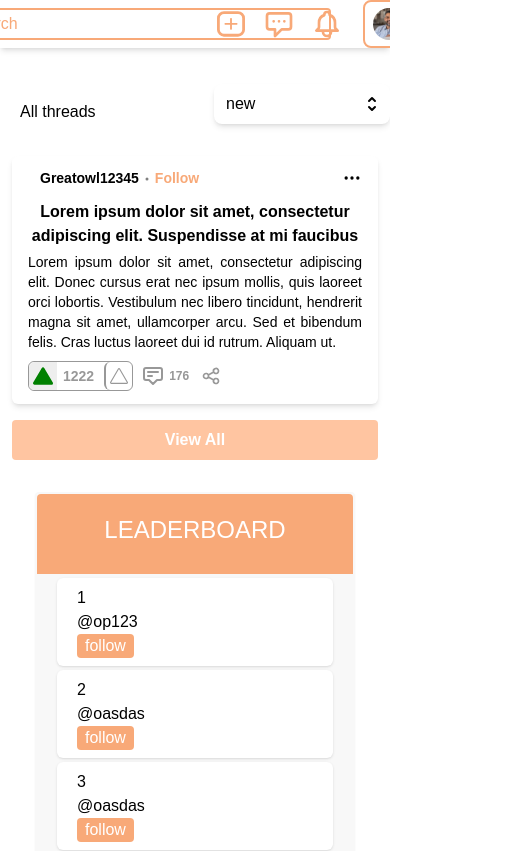
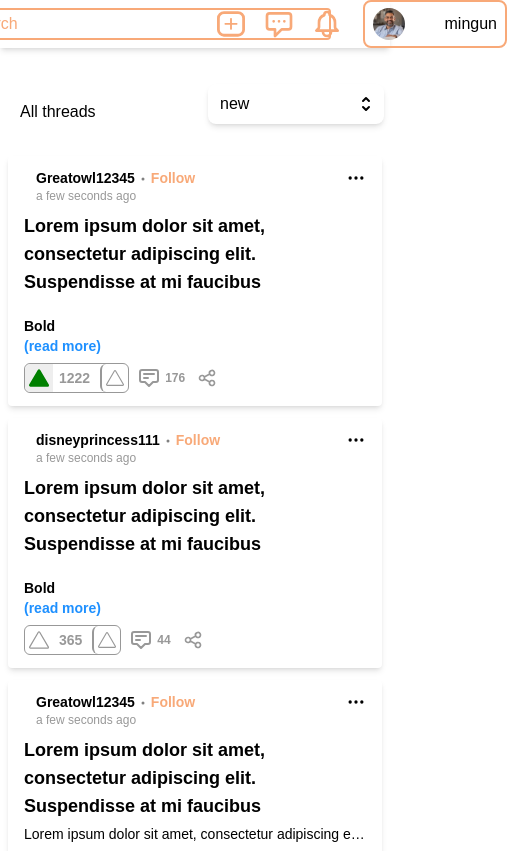
Before and after one commit to ovisannn/disspace-UI, a Next.js app: page / in a window 390 px wide. Shown: the top 851 px of the page, 507 px wide, since content can reach past the window. Built offline with nearby package versions, Linux system fonts and the light colour scheme.

Commit message:
fixing responsive dashboard

```diff
--- a/components/Thread.jsx
+++ b/components/Thread.jsx
@@ -1,3 +1,4 @@
+import { useState } from "react";
 import { BsDot, BsTriangle, BsTriangleFill } from "react-icons/bs";
 import {
   AnnotationIcon,
@@ -5,15 +6,17 @@ import {
   DotsHorizontalIcon,
 } from "@heroicons/react/outline";
 import Image from "next/image";
+import moment from "moment";
 
-function Thread({ data, limit }) {
+function Thread({ data }) {
+  const [active, setActive] = useState(false);
+
+  const toggleActive = () => {
+    setActive(true);
+  };
+
   return (
-    <>
-      {data?.slice(0, limit != null ? limit : data?.length).map((data) => (
-        <div
-          key={data.id}
-          className="bg-white shadow-md px-4 py-3 mt-3 rounded-md max-w-2xl cursor-pointer hover:drop-shadow-lg h-fit mx-3 md:mx-0"
-        >
+    <div className="bg-white shadow-md px-4 py-3 mt-3 mx-2 rounded cursor-pointer max-w-xl hover:drop-shadow-lg h-fit">
       <div className="flex justify-between">
         <div className="flex items-center">
           {/* <Image
@@ -36,7 +39,7 @@ function Thread({ data, limit }) {
               </span>
             </div>
             <div className="text-grayTxt font-medium text-xs">
-                  {data?.created_at}
+              {moment(data?.created_at).fromNow()}
             </div>
           </div>
         </div>
@@ -44,29 +47,26 @@ function Thread({ data, limit }) {
           <DotsHorizontalIcon className="h-5 w-5" />
         </div>
       </div>
-          <div className="grid place-items-center sm:flex items-center mt-3 mb-2">
-            {data?.image_url ? (
-              <div className="mr-3.5">
-                <Image
-                  className="object-cover rounded-md"
-                  src={data.image_url}
-                  height={180}
-                  width={180}
-                  layout="fixed"
-                  alt="cover"
+      <div className="mt-2">
+        <div className="font-bold text-lg mb-1">{data?.title}</div>
+        <div
+          className={
+            active
+              ? "unreset h-fit font-medium text-sm"
+              : "unreset h-8 truncate font-medium text-sm"
+          }
+          dangerouslySetInnerHTML={{ __html: data?.content }}
         />
+        {active ? (
+          ""
+        ) : (
+          <div
+            className="text-lightBlue hover:text-blue mt-1 text-sm font-semibold"
+            onClick={toggleActive}
+          >
+            (read more)
           </div>
-            ) : (
-              ""
         )}
-            <div>
-              <h3 className="font-bold text-md mb-1 text-center sm:text-left">
-                {data?.title}
-              </h3>
-              <p className="font-medium text-sm text-md text-justify">
-                {data?.content}
-              </p>
-            </div>
       </div>
       <div className="flex items-center text-grayTxt text-xs mt-1.5">
         <div className="flex items-center text-sm border rounded-md">
@@ -101,8 +101,6 @@ function Thread({ data, limit }) {
         </div>
       </div>
     </div>
-      ))}
-    </>
   );
 }
 
--- a/dummyData.js
+++ b/dummyData.js
@@ -6,147 +6,176 @@
 // color_theme varchar
 
 exports.dummyCategory = {
-    id : 123,
-    nama_kategori : 'gaming',
-    description : "A topic for (almost) anything related to games - video games, board games, card games, etc. (but not sports).",
-    rules :[
+  id: 123,
+  nama_kategori: "gaming",
+  description:
+    "A topic for (almost) anything related to games - video games, board games, card games, etc. (but not sports).",
+  rules: [
     {
-            no : 1,
-            text: "Lorem ipsum dolor sit amet"
+      no: 1,
+      text: "Lorem ipsum dolor sit amet",
     },
     {
-            no : 2,
-            text: "Lorem ipsum dolor sit amet"
+      no: 2,
+      text: "Lorem ipsum dolor sit amet",
     },
     {
-            no : 3,
-            text: "Lorem ipsum dolor sit amet"
+      no: 3,
+      text: "Lorem ipsum dolor sit amet",
     },
     {
-            no : 4,
-            text: "Lorem ipsum dolor sit amet"
+      no: 4,
+      text: "Lorem ipsum dolor sit amet",
     },
     {
-            no : 5,
-            text: "Lorem ipsum dolor sit amet"
+      no: 5,
+      text: "Lorem ipsum dolor sit amet",
     },
     {
-            no : 6,
-            text: "Lorem ipsum dolor sit amet"
+      no: 6,
+      text: "Lorem ipsum dolor sit amet",
     },
   ],
-    headerPath:'',
-    color_theme:'#AC6BFE'
-}
+  headerPath: "",
+  color_theme: "#AC6BFE",
+};
 
 exports.momodList = [
   {
     id: 123,
-        user_id : '@gmomo'
+    user_id: "@gmomo",
   },
   {
     id: 23,
-        user_id : '@admin123'
+    user_id: "@admin123",
   },
   {
     id: 3,
-        user_id : '@prindapan'
+    user_id: "@prindapan",
   },
   {
     id: 154,
-        user_id : '@huehue'
-    }
-]
+    user_id: "@huehue",
+  },
+];
 
-exports.topUser =[
+exports.topUser = [
   {
-        full_name:"ovi sanjaya",
-        username:"@op123",
+    full_name: "ovi sanjaya",
+    username: "@op123",
     password: "op123",
-        email:"ovi.sanjaya11@gmail.com",
-        gender:"male",
-        role:1,
-        status:"active",
-        profilePict : ['https://randomuser.me/api/portraits/lego/5.jpg'],
-        created_at:7042229571969613827,
-        updated_at:7042229571969613828
+    email: "ovi.sanjaya11@gmail.com",
+    gender: "male",
+    role: 1,
+    status: "active",
+    profilePict: ["https://randomuser.me/api/portraits/lego/5.jpg"],
+    created_at: 7042229571969613827,
+    updated_at: 7042229571969613828,
   },
   {
-        full_name:"asd",
-        username:"@oasdas",
+    full_name: "asd",
+    username: "@oasdas",
     password: "op123",
-        email:"ovi.sanjaya11@gmail.com",
-        gender:"male",
-        role:1,
-        status:"active",
-        profilePict : ['https://randomuser.me/api/portraits/lego/1.jpg'],
-        created_at:7042229571969613827,
-        updated_at:7042229571969613828
+    email: "ovi.sanjaya11@gmail.com",
+    gender: "male",
+    role: 1,
+    status: "active",
+    profilePict: ["https://randomuser.me/api/portraits/lego/1.jpg"],
+    created_at: 7042229571969613827,
+    updated_at: 7042229571969613828,
   },
   {
-        full_name:"asd",
-        username:"@oasdas",
+    full_name: "asd",
+    username: "@oasdas",
     password: "op123",
-        email:"ovi.sanjaya11@gmail.com",
-        gender:"male",
-        role:1,
-        profilePict : ['https://randomuser.me/api/portraits/lego/2.jpg'],
-        status:"active",
-        created_at:7042229571969613827,
-        updated_at:7042229571969613828
+    email: "ovi.sanjaya11@gmail.com",
+    gender: "male",
+    role: 1,
+    profilePict: ["https://randomuser.me/api/portraits/lego/2.jpg"],
+    status: "active",
+    created_at: 7042229571969613827,
+    updated_at: 7042229571969613828,
   },
   {
-        full_name:"asd",
-        username:"@oasdas",
+    full_name: "asd",
+    username: "@oasdas",
     password: "op123",
-        email:"ovi.sanjaya11@gmail.com",
-        gender:"male",
-        role:1,
-        status:"active",
-        profilePict : ['https://randomuser.me/api/portraits/lego/3.jpg'],
-        created_at:7042229571969613827,
-        updated_at:7042229571969613828
+    email: "ovi.sanjaya11@gmail.com",
+    gender: "male",
+    role: 1,
+    status: "active",
+    profilePict: ["https://randomuser.me/api/portraits/lego/3.jpg"],
+    created_at: 7042229571969613827,
+    updated_at: 7042229571969613828,
   },
   {
-        full_name:"asd",
-        username:"@oasdas",
+    full_name: "asd",
+    username: "@oasdas",
     password: "op123",
-        email:"ovi.sanjaya11@gmail.com",
-        profilePict : ['https://randomuser.me/api/portraits/lego/4.jpg'],
-        gender:"male",
-        role:1,
-        status:"active",
-        created_at:7042229571969613827,
-        updated_at:7042229571969613828
+    email: "ovi.sanjaya11@gmail.com",
+    profilePict: ["https://randomuser.me/api/portraits/lego/4.jpg"],
+    gender: "male",
+    role: 1,
+    status: "active",
+    created_at: 7042229571969613827,
+    updated_at: 7042229571969613828,
   },
-]
+];
 
 exports.categoryList = [
   {
     id: 1,
-        name : 'gaming',
+    name: "gaming",
   },
   {
     id: 2,
-        name : 'health',
+    name: "health",
   },
   {
     id: 3,
-        name : 'politics',
+    name: "politics",
   },
   {
     id: 4,
-        name : 'lifestyle',
+    name: "lifestyle",
   },
   {
     id: 5,
-        name : 'menganggur',
-    }
-]
+    name: "menganggur",
+  },
+];
 
 exports.threadData = [
   {
-      id: 1,
+    _id: 1,
+    username: "Greatowl12345",
+    date: "4 days ago",
+    profile: "https://randomuser.me/api/portraits/men/28.jpg",
+    title:
+      "Lorem ipsum dolor sit amet, consectetur adipiscing elit. Suspendisse at mi faucibus",
+    content: `<p><strong>Bold</strong></p><p><em>italic</em></p><p><u>underline</u></p><p><s>strikethrough</s></p><blockquote>quote</blockquote><ol><li>num list</li><li>num list</li><li>num list</li></ol><p><br></p><ul><li>bullet list</li><li>bullet list</li></ul><p><br></p><p class="ql-indent-1">indent 1</p><p class="ql-indent-2">indent 2</p><p><br></p><p><a href="http://localhost:3000/google.com" rel="noopener noreferrer" target="_blank">link</a></p>`,
+    num_votes: 1222,
+    num_comments: 176,
+    liked: true,
+    active: false,
+  },
+  {
+    _id: 2,
+    username: "disneyprincess111",
+    date: "2 days ago",
+    profile: "https://randomuser.me/api/portraits/women/52.jpg",
+    title:
+      "Lorem ipsum dolor sit amet, consectetur adipiscing elit. Suspendisse at mi faucibus",
+    content: `<p><strong>Bold</strong></p><p><em>italic</em></p><p><u>underline</u></p><p><s>strikethrough</s></p><blockquote>quote</blockquote><ol><li>num list</li><li>num list</li><li>num list</li></ol><p><br></p><ul><li>bullet list</li><li>bullet list</li></ul><p><br></p><p class="ql-indent-1">indent 1</p><p class="ql-indent-2">indent 2</p><p><br></p><p><a href="http://localhost:3000/google.com" rel="noopener noreferrer" target="_blank">link</a></p>`,
+    num_votes: 365,
+    num_comments: 44,
+    image_url:
+      "https://images.unsplash.com/photo-1593642532842-98d0fd5ebc1a?ixlib=rb-1.2.1&ixid=MnwxMjA3fDF8MHxlZGl0b3JpYWwtZmVlZHwxfHx8ZW58MHx8fHw%3D&auto=format&fit=crop&w=700&q=60",
+    liked: false,
+    active: false,
+  },
+  {
+    _id: 3,
     username: "Greatowl12345",
     date: "4 days ago",
     profile: "https://randomuser.me/api/portraits/men/28.jpg",
@@ -157,9 +186,10 @@ exports.threadData = [
     num_votes: 1222,
     num_comments: 176,
     liked: true,
+    active: false,
   },
   {
-      id: 2,
+    _id: 4,
     username: "disneyprincess111",
     date: "2 days ago",
     profile: "https://randomuser.me/api/portraits/women/52.jpg",
@@ -172,9 +202,10 @@ exports.threadData = [
     image_url:
       "https://images.unsplash.com/photo-1593642532842-98d0fd5ebc1a?ixlib=rb-1.2.1&ixid=MnwxMjA3fDF8MHxlZGl0b3JpYWwtZmVlZHwxfHx8ZW58MHx8fHw%3D&auto=format&fit=crop&w=700&q=60",
     liked: false,
+    active: false,
   },
   {
-        id: 3,
+    _id: 5,
     username: "Greatowl12345",
     date: "4 days ago",
     profile: "https://randomuser.me/api/portraits/men/28.jpg",
@@ -185,9 +216,10 @@ exports.threadData = [
     num_votes: 1222,
     num_comments: 176,
     liked: true,
+    active: false,
   },
   {
-        id: 4,
+    _id: 6,
     username: "disneyprincess111",
     date: "2 days ago",
     profile: "https://randomuser.me/api/portraits/women/52.jpg",
@@ -200,67 +232,42 @@ exports.threadData = [
     image_url:
       "https://images.unsplash.com/photo-1593642532842-98d0fd5ebc1a?ixlib=rb-1.2.1&ixid=MnwxMjA3fDF8MHxlZGl0b3JpYWwtZmVlZHwxfHx8ZW58MHx8fHw%3D&auto=format&fit=crop&w=700&q=60",
     liked: false,
-      },
-      {
-        id: 5,
-        username: "Greatowl12345",
-        date: "4 days ago",
-        profile: "https://randomuser.me/api/portraits/men/28.jpg",
-        title:
-          "Lorem ipsum dolor sit amet, consectetur adipiscing elit. Suspendisse at mi faucibus",
-        content:
-          "Lorem ipsum dolor sit amet, consectetur adipiscing elit. Donec cursus erat nec ipsum mollis, quis laoreet orci lobortis. Vestibulum nec libero tincidunt, hendrerit magna sit amet, ullamcorper arcu. Sed et bibendum felis. Cras luctus laoreet dui id rutrum. Aliquam ut.",
-        num_votes: 1222,
-        num_comments: 176,
-        liked: true,
-      },
-      {
-        id: 6,
-        username: "disneyprincess111",
-        date: "2 days ago",
-        profile: "https://randomuser.me/api/portraits/women/52.jpg",
-        title:
-          "Lorem ipsum dolor sit amet, consectetur adipiscing elit. Suspendisse at mi faucibus",
-        content:
-          "Lorem ipsum dolor sit amet, consectetur adipiscing elit. Donec cursus erat nec ipsum mollis, quis laoreet orci lobortis. Vestibulum nec libero tincidunt, hendrerit magna sit amet, ullamcorper arcu. Sed et bibendum felis. Cras luctus laoreet dui id rutrum. Aliquam ut.",
-        num_votes: 365,
-        num_comments: 44,
-        image_url:
-          "https://images.unsplash.com/photo-1593642532842-98d0fd5ebc1a?ixlib=rb-1.2.1&ixid=MnwxMjA3fDF8MHxlZGl0b3JpYWwtZmVlZHwxfHx8ZW58MHx8fHw%3D&auto=format&fit=crop&w=700&q=60",
-        liked: false,
+    active: false,
   },
 ];
 
-exports.comments =[
+exports.comments = [
   {
-        id:123,
-        user_id:123,
-        thread_id:123,
-        comment:'Lorem ipsum dolor sit amet, consectetur adipiscing elit, sed do eiusmod tempor incididunt ut labore et dolore magna aliqua. Ut enim ad minim veniam, quis nostrud exercitation ullamco laboris nisi ut aliquip ex ea commodo consequat.',
-        liked_by : [1,1,1,1,1,1,1,1,1,1,1]
+    id: 123,
+    user_id: 123,
+    thread_id: 123,
+    comment:
+      "Lorem ipsum dolor sit amet, consectetur adipiscing elit, sed do eiusmod tempor incididunt ut labore et dolore magna aliqua. Ut enim ad minim veniam, quis nostrud exercitation ullamco laboris nisi ut aliquip ex ea commodo consequat.",
+    liked_by: [1, 1, 1, 1, 1, 1, 1, 1, 1, 1, 1],
   },
   {
-        id:123,
-        user_id:123,
-        thread_id:123,
-        comment:'Lorem ipsum dolor sit amet, consectetur adipiscing elit, sed do eiusmod tempor incididunt ut labore et dolore magna aliqua. Ut enim ad minim veniam, quis nostrud exercitation ullamco laboris nisi ut aliquip ex ea commodo consequat.',
-        liked_by : [1,1,1,1,1,1,1,1]
+    id: 123,
+    user_id: 123,
+    thread_id: 123,
+    comment:
+      "Lorem ipsum dolor sit amet, consectetur adipiscing elit, sed do eiusmod tempor incididunt ut labore et dolore magna aliqua. Ut enim ad minim veniam, quis nostrud exercitation ullamco laboris nisi ut aliquip ex ea commodo consequat.",
+    liked_by: [1, 1, 1, 1, 1, 1, 1, 1],
   },
   {
-        id:123,
-        user_id:123,
-        thread_id:123,
-        comment:'Lorem ipsum dolor sit amet, consectetur adipiscing elit, sed do eiusmod tempor incididunt ut labore et dolore magna aliqua. Ut enim ad minim veniam, quis nostrud exercitation ullamco laboris nisi ut aliquip ex ea commodo consequat.',
-        liked_by : [1,1,1,1,1,1,1,1,1,1,1,1,1,1,1,1,1,]
-    }
-]
+    id: 123,
+    user_id: 123,
+    thread_id: 123,
+    comment:
+      "Lorem ipsum dolor sit amet, consectetur adipiscing elit, sed do eiusmod tempor incididunt ut labore et dolore magna aliqua. Ut enim ad minim veniam, quis nostrud exercitation ullamco laboris nisi ut aliquip ex ea commodo consequat.",
+    liked_by: [1, 1, 1, 1, 1, 1, 1, 1, 1, 1, 1, 1, 1, 1, 1, 1, 1],
+  },
+];
 
-exports.currentUser =
-{
-  _id: '62dc7d9ed23cd8284d011234',
-  full_name : 'Harry Von Potter',
-  username: 'harryvpotter1',
-  email: 'harry@gmail.com',
+exports.currentUser = {
+  _id: "62dc7d9ed23cd8284d011234",
+  full_name: "Harry Von Potter",
+  username: "harryvpotter1",
+  email: "harry@gmail.com",
   role: 3,
-  profile_pict: 'https://randomuser.me/api/portraits/men/82.jpg'
-}
+  profile_pict: "https://randomuser.me/api/portraits/men/82.jpg",
+};
--- a/package.json
+++ b/package.json
@@ -14,6 +14,7 @@
     "firebase": "^9.6.1",
     "moment": "^2.29.1",
     "next": "12.0.7",
+    "postcss-nesting": "^10.1.2",
     "react": "17.0.2",
     "react-dom": "17.0.2",
     "react-icons": "^4.3.1",
@@ -25,6 +26,7 @@
     "eslint": "8.4.1",
     "eslint-config-next": "12.0.7",
     "postcss": "^8.4.5",
+    "postcss-import": "^14.0.2",
     "tailwindcss": "^3.0.2"
   }
 }
--- a/pages/_app.js
+++ b/pages/_app.js
@@ -1,7 +1,7 @@
 import '../styles/globals.css'
 
-function MyApp({ Component, pageProps }) {
-  return <Component {...pageProps} />
+export default function MyApp({ Component, pageProps }) {
+  const getLayout = Component.getLayout || ((page) => page)
+
+  return getLayout(<Component {...pageProps} />)
 }
-
-export default MyApp
--- a/pages/index.js
+++ b/pages/index.js
@@ -1,33 +1,42 @@
-import { momodList, dummyCategory, topUser, categoryList, threadData } from '../dummyData'
-import LeaderBoards from '../components/LeaderBoards'
-import CategoryList from '../components/CategoryList'
-import Navbar from '../components/navbar'
-import Thread from '../components/thread'
-import ThreadSelector from '../components/ThreadSelector'
-import Footer from '../components/Footer'
+import {
+  momodList,
+  dummyCategory,
+  topUser,
+  categoryList,
+  threadData,
+} from "../dummyData";
+import LeaderBoards from "../components/LeaderBoards";
+import CategoryList from "../components/CategoryList";
+import Navbar from "../components/navbar";
+import Thread from "../components/thread";
+import ThreadSelector from "../components/ThreadSelector";
+import Footer from "../components/Footer";
 import { useState } from "react";
 
-
 export default function Home() {
-  const [limit, setLimit] = useState(1)
+  const [limit, setLimit] = useState(4);
 
   return (
-    <div className='flex flex-col justify-center overflow-x-hidden'>
+    <div className="flex flex-col justify-center lg:items-center">
       <Navbar />
-      <div className='flex justify-center'>
-        <div className="md:w-8/12 flex justify-center">
-          <div className="flex flex-col md:flex-row justify-between my-8 gap-x-14">
+      <div>
+        <div>
+          <div className="flex flex-col md:flex-row my-8 gap-x-14">
             {/* thread */}
-            <div className=''>
-              <div className='flex flex-row justify-between'>
-                <div className='p-5'>
-                  All threads
-                </div>
-                <div>
+            <div className="">
+              <div className="flex flex-row justify-between">
+                <div className="p-5">All threads</div>
+                <div className="mr-1.5">
                   <ThreadSelector />
                 </div>
               </div>
-              <Thread data={threadData} limit={limit}/>
+              <div className="max-w-2xl">
+                {threadData
+                  ?.slice(0, limit != null ? limit : threadData?.length)
+                  .map((data) => (
+                    <Thread data={data} key={data?._id} limit={limit} />
+                  ))}
+              </div>
               <div className="mx-3 md:mx-0">
                 <button
                   className="bg-lightOrange hover:bg-orange text-white font-bold py-2 px-4 rounded mt-4 w-full"
@@ -38,12 +47,12 @@ export default function Home() {
               </div>
             </div>
             {/* side content */}
-            <div className='flex flex-col items-center my-8 md:my-0'>
+            <div className="flex flex-col items-center my-8 md:my-0">
               <div>
                 <LeaderBoards topUsers={topUser} />
               </div>
-              <div className='py-8'>
-                <CategoryList categories={categoryList}/>
+              <div className="py-8">
+                <CategoryList categories={categoryList} />
               </div>
             </div>
           </div>
@@ -54,5 +63,5 @@ export default function Home() {
         <Footer />
       </div>
     </div>
-  )
+  );
 }
--- a/styles/globals.css
+++ b/styles/globals.css
@@ -2,6 +2,179 @@
 @tailwind components;
 @tailwind utilities;
 @import url("https://fonts.googleapis.com/css2?family=Poppins:wght@200;300;400&display=swap");
+
+@layer components {
+  .unreset {
+    a {
+      @apply text-blue underline;
+    }
+    p {
+      @apply my-4;
+    }
+
+    blockquote,
+    figure {
+      @apply my-4 mx-10;
+    }
+
+    hr {
+      @apply border;
+    }
+
+    h1 {
+      @apply text-4xl font-bold my-2;
+    }
+
+    h2 {
+      @apply text-2xl font-bold my-3;
+    }
+
+    h3 {
+      @apply text-lg font-bold my-4;
+    }
+
+    h4 {
+      @apply text-base font-bold my-5;
+    }
+
+    h5 {
+      @apply text-sm font-bold my-6;
+    }
+
+    h6 {
+      @apply text-xs font-bold my-10;
+    }
+
+    article,
+    aside,
+    nav,
+    section {
+      h1 {
+        @apply text-2xl font-bold my-3;
+      }
+
+      article,
+      aside,
+      nav,
+      section {
+        h1 {
+          @apply text-lg font-bold my-4;
+        }
+
+        article,
+        aside,
+        nav,
+        section {
+          h1 {
+            @apply text-base font-bold my-5;
+          }
+
+          article,
+          aside,
+          nav,
+          section {
+            h1 {
+              @apply text-sm font-bold my-6;
+            }
+
+            article,
+            aside,
+            nav,
+            section {
+              h1 {
+                @apply text-xs font-bold my-10;
+              }
+            }
+          }
+        }
+      }
+    }
+
+    ul,
+    menu {
+      @apply list-disc my-1 pl-10;
+    }
+
+    ol {
+      @apply list-decimal my-4 pl-10;
+    }
+
+    ul,
+    ol {
+      ul {
+        list-style-type: circle;
+      }
+
+      ul,
+      ol {
+        ul {
+          list-style-type: square;
+        }
+      }
+    }
+
+    dd {
+      @apply pl-10;
+    }
+
+    dl {
+      @apply my-4;
+    }
+
+    ul,
+    ol,
+    menu,
+    dl {
+      ul,
+      ol,
+      menu,
+      dl {
+        margin: 0;
+      }
+    }
+
+    legend {
+      @apply py-0 px-1;
+    }
+
+    fieldset {
+      @apply my-0 mx-1 pt-0 px-1 pb-2;
+    }
+
+    b,
+    strong {
+      font-weight: bold;
+    }
+
+    pre {
+      @apply my-4;
+    }
+
+    .ql-align-left {
+      @apply text-left;
+    }
+
+    .ql-align-center {
+      @apply text-center;
+    }
+
+    .ql-align-right {
+      @apply text-right;
+    }
+
+    .ql-indent-1 {
+      @apply indent-9;
+    }
+
+    .ql-indent-2 {
+      @apply indent-20;
+    }
+
+    .ql-indent-3 {
+      @apply indent-28
+    }
+  }
+}
 
 html,
 body {
@@ -20,5 +193,5 @@ a {
 }
 
 .quill > .ql-container > .ql-editor.ql-blank::before {
-  color: #9B9EAF;
+  color: #9b9eaf;
 }
--- a/tailwind.config.js
+++ b/tailwind.config.js
@@ -17,6 +17,8 @@ module.exports = {
       black : '#000000',
       green : '#A5E289',
       red : '#E28989',
+      lightBlue: '#1E90FF',
+      blue: '#0000FF',
     },
   },
   plugins: [],
```
Also changed, not shown: components/layout.js (added, +12 -0 lines), pages/search/index.jsx (+17 -2 lines), postcss.config.js (+5 -4 lines), 1 other file (tests, documents, lock files or other folders). Lines whose indentation alone changed are shown as unchanged.
